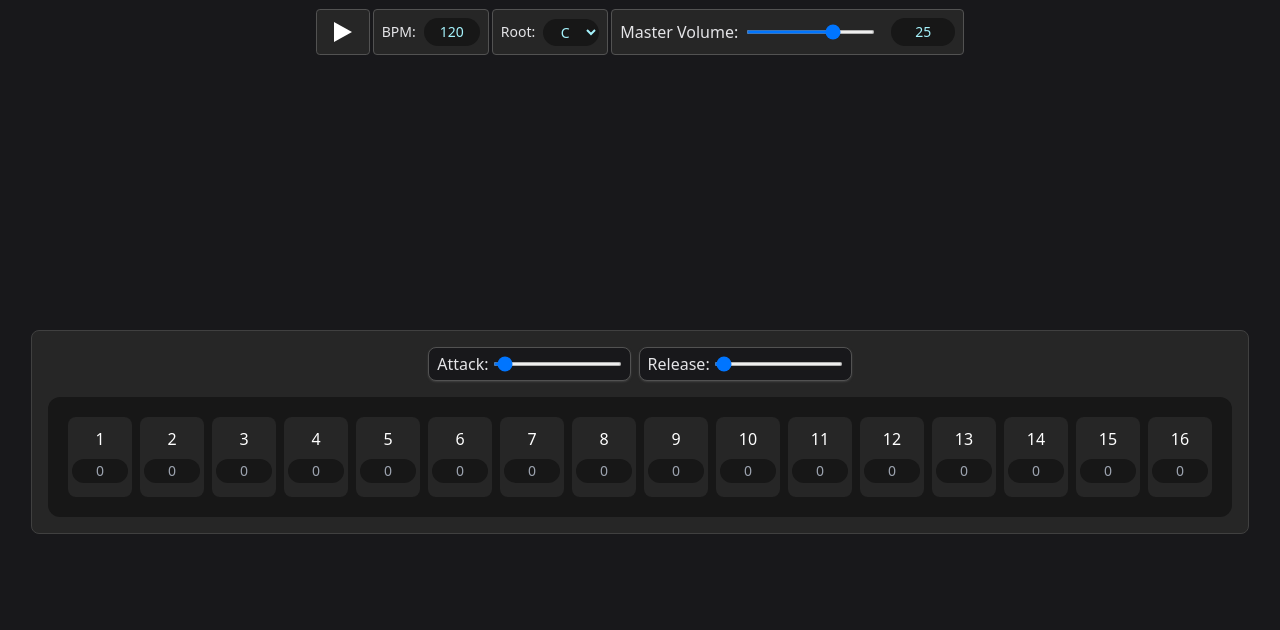
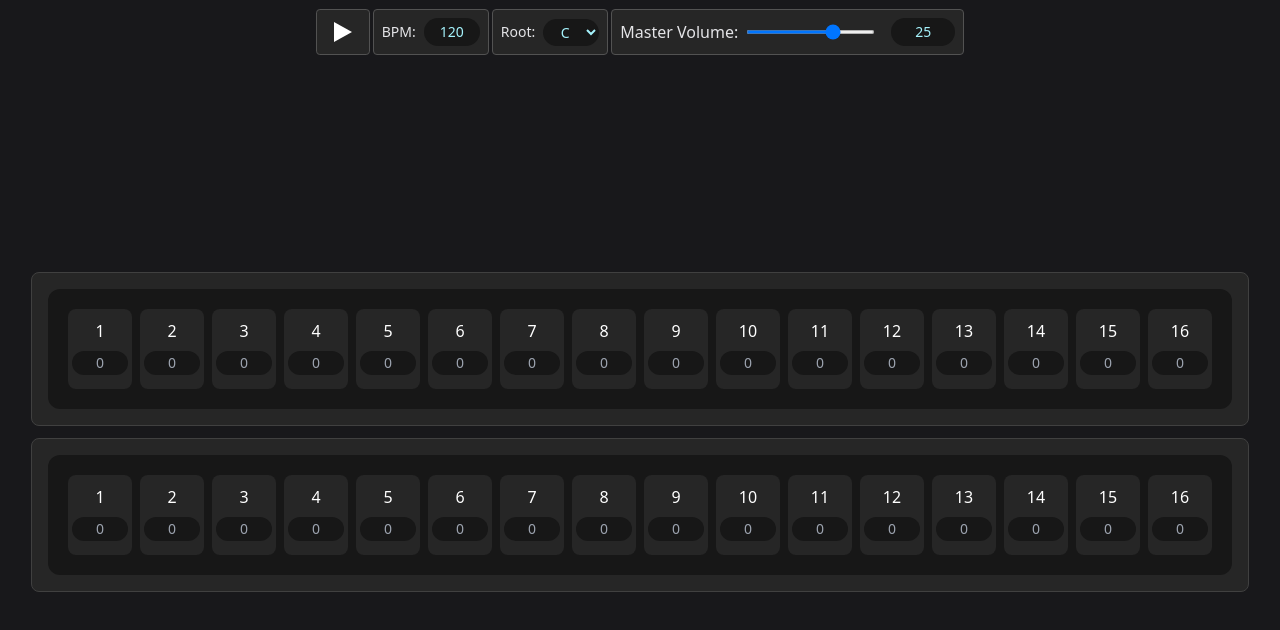
Before and after one commit to wjeffreys96/seqlr, a React (Vite) app: page / in a window 1280 px wide. Shown: the top 630 px of the page. Built offline with nearby package versions, Linux system fonts and the light colour scheme.

Commit message:
change globNoteArr to contain multiple arrays of notes

```diff
--- a/src/@types/AudioContext.d.ts
+++ b/src/@types/AudioContext.d.ts
@@ -21,7 +21,7 @@ export interface ActxStateType {
   release: number;
   currentNote: number;
   tempo: number;
-  globNoteArr: NoteObject[] | [];
+  globNoteArr: NoteObject[][] | [];
 }
 
 export interface AudioContextType {
@@ -30,6 +30,6 @@ export interface AudioContextType {
   toggleMasterPlayPause?: () => void;
   spliceSelectedBoxes?: (index: number) => void;
   changeOffset?: (id: number, offset: number) => void;
-  toggleNotePlaying?: (id: number) => void;
+  toggleNotePlaying?: (id: number, index: number) => void;
   state?: ActxStateType;
 }
--- a/src/AudioContext.tsx
+++ b/src/AudioContext.tsx
@@ -129,12 +129,16 @@ export const AudioContextProvider = ({
 
   useEffect(() => {
     if (!globNoteArrInit) {
-      const newArr = [];
-      for (let index = 0; index < 16; index++) {
-        newArr.push({ id: index, offset: 0, isPlaying: false });
+      const outerArr = [];
+      for (let index = 0; index < 2; index++) {
+        const innerArr = [];
+        for (let index = 0; index < 16; index++) {
+          innerArr.push({ id: index, offset: 0, isPlaying: false });
+        }
+        outerArr.push(innerArr);
       }
+      dispatch({ type: "SETGLOBNOTEARR", payload: outerArr });
       globNoteArrInit = true;
-      dispatch({ type: "SETGLOBNOTEARR", payload: newArr });
     }
   }, []);
 
@@ -160,21 +164,26 @@ export const AudioContextProvider = ({
     }
   };
 
-  const toggleNotePlaying = (id: number) => {
+  const toggleNotePlaying = (id: number, index: number) => {
+    console.log("id: ", id, ",", "index: ", index);
     const newArr = state.globNoteArr;
-    const foundNote = newArr.find((obj) => {
+    const innerArr = newArr[index];
+    const foundNote = innerArr.find((obj) => {
       return obj.id === id;
     });
     if (foundNote) {
       foundNote.isPlaying = !foundNote.isPlaying;
-      dispatch({ type: "SETGLOBNOTEARR", payload: newArr });
+      dispatch({
+        type: "SETGLOBNOTEARR",
+        payload: newArr,
+      });
     } else {
       throw new Error("note not found");
     }
   };
 
   const changeOffset = (id: number, offset: number) => {
-    const newArr = state.globNoteArr;
+    const newArr = state.globNoteArr[0];
     const foundNote = newArr.find((obj) => {
       return obj.id === id;
     });
--- a/src/components/Scheduler.tsx
+++ b/src/components/Scheduler.tsx
@@ -11,7 +11,7 @@ interface StateRef {
   tempo: number;
   currentNote: number;
   currentRoot: string;
-  globNoteArr: NoteObject[] | [];
+  globNoteArr: NoteObject[][] | [];
   rhythmResolution: number;
 }
 
@@ -20,7 +20,7 @@ let timerID: number;
 export default function Scheduler({
   globNoteArr,
 }: {
-  globNoteArr: NoteObject[];
+  globNoteArr: NoteObject[][];
 }) {
   const actx: AudioContextType = useContext<AudioContextType>(audioCtx);
   const { state, playTone, dispatch } = actx;
@@ -65,7 +65,8 @@ export default function Scheduler({
   const scheduleNote = (time: number) => {
     if (playTone) {
       // Check if the current note is selected to be played by the sequencer
-      const currNote = stateRef.current.globNoteArr.find((obj) => {
+      stateRef.current.globNoteArr.forEach((element) => {
+        const currNote = element.find((obj) => {
           return obj.id === stateRef.current.currentNote;
         });
         if (currNote && currNote.isPlaying) {
@@ -84,6 +85,7 @@ export default function Scheduler({
             throw new Error("currentNoteFreq is undefined");
           }
         }
+      });
     }
   };
 
--- a/src/components/Sequencer.tsx
+++ b/src/components/Sequencer.tsx
@@ -17,14 +17,22 @@ export default function Sequencer() {
     }: {
       currentNote: number;
       masterPlaying: boolean;
-      globNoteArr: NoteObject[];
+      globNoteArr: NoteObject[][];
     } = state;
 
+    if (globNoteArr.length > 0) {
+      console.log(globNoteArr);
       return (
-      <div className="flex flex-col gap-4 bg-neutral-800 p-4 rounded-lg border border-neutral-700">
-        <KnobModule />
+        <>
+          {globNoteArr.map((arr, outerIndex) => {
+            return (
+              <div
+                key={"gnak" + outerIndex}
+                className="flex flex-col gap-4 bg-neutral-800 p-4 rounded-lg border border-neutral-700"
+              >
+                {/* <KnobModule /> */}
                 <div className="flex gap-2 bg-neutral-900 p-5 rounded-xl ">
-          {globNoteArr.map(function(obj: NoteObject) {
+                  {arr.map((obj: NoteObject) => {
                     const columnIsPlaying =
                       (masterPlaying && obj.id === currentNote - 1) ||
                       (masterPlaying && currentNote === 0 && obj.id === 15);
@@ -32,6 +40,7 @@ export default function Sequencer() {
                       <SequencerNode
                         key={"snk" + obj.id}
                         obj={obj}
+                        outerIndex={outerIndex}
                         columnIsPlaying={columnIsPlaying}
                       />
                     );
@@ -39,6 +48,10 @@ export default function Sequencer() {
                 </div>
               </div>
             );
+          })}
+        </>
+      );
+    }
   } else {
     throw new Error("actx is undefined");
   }
--- a/src/components/SequencerNode.tsx
+++ b/src/components/SequencerNode.tsx
@@ -6,15 +6,18 @@ import { audioCtx } from "../AudioContext.ctx";
 export default function SequencerNode({
   obj,
   columnIsPlaying,
+  outerIndex,
 }: {
   obj: NoteObject;
   columnIsPlaying: boolean;
+  outerIndex: number;
 }) {
   const [selected, setSelected] = useState<boolean>(false);
   const actx: AudioContextType = useContext(audioCtx);
   const { state, toggleNotePlaying, changeOffset } = actx;
 
   if (state && toggleNotePlaying && changeOffset) {
+    console.log(outerIndex);
     return (
       <label
         htmlFor={String("cbi" + obj.id)}
@@ -30,16 +33,15 @@ export default function SequencerNode({
         {<span className="text-white mb-2">{obj.id + 1}</span>}
         <input
           className="my-2 hidden"
-          id={String("cbi" + obj.id)}
+          id={String("cbi" + obj.id + outerIndex)}
           onChange={() => {
-            toggleNotePlaying(obj.id);
+            toggleNotePlaying(obj.id, outerIndex);
             setSelected(!selected);
           }}
           type="checkbox"
         />
         <input
           type="number"
-          // disabled={!selected}
           onChange={(e) => changeOffset(obj.id, Number(e.target.value))}
           placeholder="0"
           min="-12"
```
Lines whose indentation alone changed are shown as unchanged.
